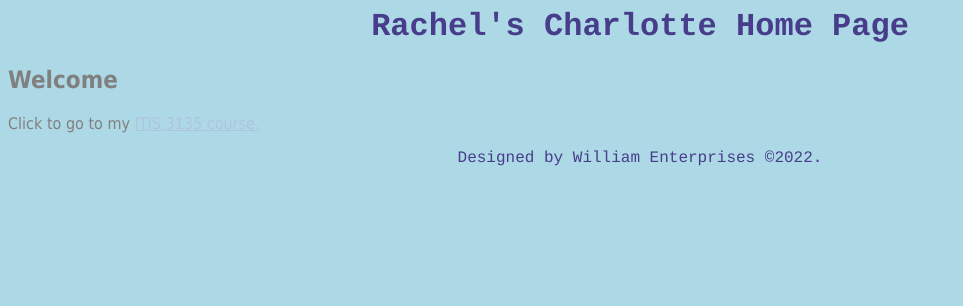
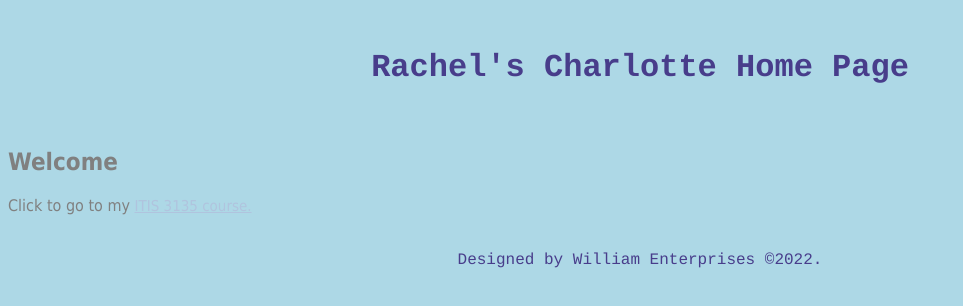
Before and after one commit to rachelwilliam/rachelwilliam.github.io, a plain HTML site: page index.html in a window 1280 px wide. Shown: the whole page, without its empty margins (0-963 px from the left). Drawn offline with Linux system fonts and the light colour scheme.

Commit message:
css changes

```diff
--- a/itis3135/styles/default.css
+++ b/itis3135/styles/default.css
@@ -5,7 +5,11 @@ body
   background-color: rgb(2, 114, 114);
 }
 
-a{ color: lightsteelblue; }
+a
+{
+  color: lightsteelblue;
+  font-size: 15px;
+ }
 a:hover { color: darkblue; }
 
 header
@@ -15,6 +19,7 @@ header
   font-family: Tahoma, sans-serif;
   text-align: center;
   color: darkslateblue;
+  padding: 20px;
 }
 
 footer
@@ -24,4 +29,5 @@ footer
   font-family: Tahoma, sans-serif;
   text-align: center;
   color: darkslateblue;
+  padding: 20px;
 }
--- a/styles/default.css
+++ b/styles/default.css
@@ -5,7 +5,11 @@ body
   background-color: lightblue;
 }
 
-a{ color: lightsteelblue; }
+a
+{
+  color: lightsteelblue;
+  font-size: 15px;
+}
 a:hover { color: darkblue; }
 
 header
@@ -13,6 +17,7 @@ header
   font-family: Courier, serif;
   text-align: center;
   color: darkslateblue;
+  padding: 20px;
 }
 
 footer
@@ -20,4 +25,5 @@ footer
   font-family: Courier, serif;
   text-align: center;
   color: darkslateblue;
+  padding: 20px;
 }
```
